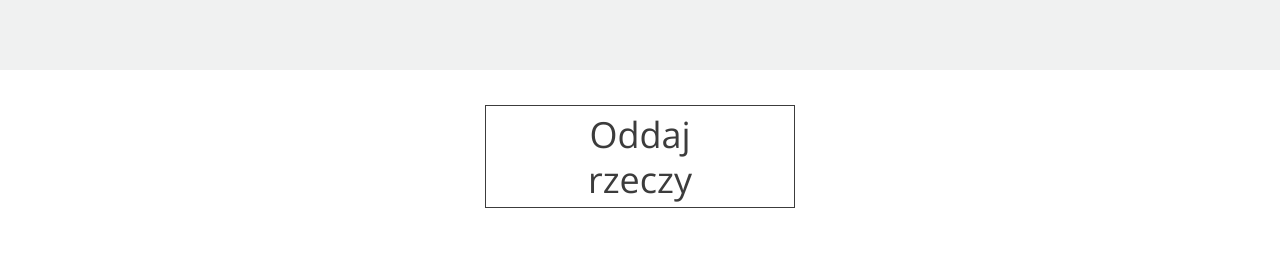
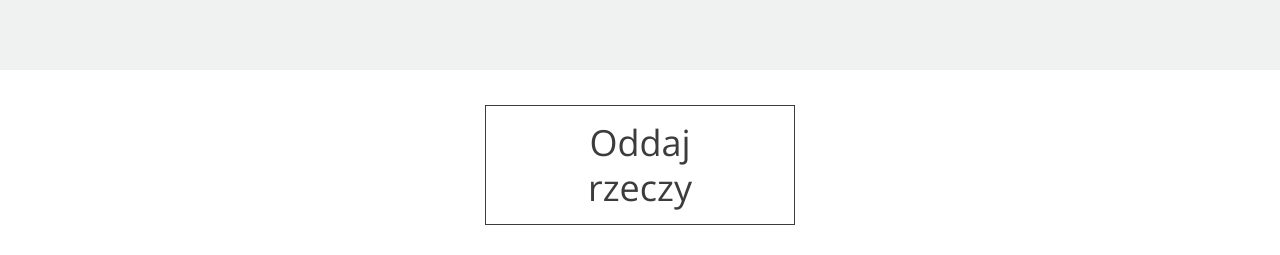
Before and after one commit to MaciekDuda/Project_CL_Oddam, a React (Vite) app in the folder oddam-w-dobre-rece/: page / in a window 1280 px wide. Shown: the part 1813-2068 px from the top of the page. Built offline with nearby package versions, Linux system fonts and the light colour scheme.

Commit message:
simple steps

```diff
--- a/oddam-w-dobre-rece/src/App.tsx
+++ b/oddam-w-dobre-rece/src/App.tsx
@@ -8,6 +8,7 @@ function App() {
 		<Router>
 			<Routes>
 				<Route path="/" element={<Home />}></Route>
+				<Route path="/" element={<Home />}></Route>
 			</Routes>
 
 		</Router>
--- a/oddam-w-dobre-rece/src/components/NavHeader.tsx
+++ b/oddam-w-dobre-rece/src/components/NavHeader.tsx
@@ -21,7 +21,7 @@ const NavHeader = () => {
 						<Link className='link'  to="/">Start</Link>
 					</li>
 					<li className="nav__menu_item">
-						<Scroll className='link' to="/">O co chodzi?</Scroll>
+						<Scroll className='link' to="simple-steps" spy={true} smooth={true} offset={-100} duration={600}>O co chodzi?</Scroll>
 					</li>
 					<li className="nav__menu_item">
 						<Scroll className='link' to="/">O nas</Scroll>
--- a/oddam-w-dobre-rece/src/components/SimpleSteps.tsx
+++ b/oddam-w-dobre-rece/src/components/SimpleSteps.tsx
@@ -1,7 +1,9 @@
+import { Link } from 'react-router-dom';
+
 const SimpleSteps = () => {
 	return (
 		<>
-			<section className="simple-steps">
+			<section className="simple-steps" id="simple-steps">
 				<div className="steps__title">
 					<p className="steps__title_text">Wystarczą 4 proste kroki</p>
 					<img
@@ -14,35 +16,40 @@ const SimpleSteps = () => {
 				<div className="steps__process">
 					<div className="process_item">
 						<img src="./src/assets/Icon-1.svg" alt="" />
-						<p className="process__title">Wybierz rzeczy</p><hr></hr>
+						<p className="process__title">Wybierz rzeczy</p>
+						<hr></hr>
 						<p className="process_desc">ubrania, zabawki, sprzęt i inne</p>
 					</div>
 
 					<div className="process_item">
 						<img src="./src/assets/Icon-2.svg" alt="" />
-						<p className="process__title">Spakuj je</p><hr></hr>
+						<p className="process__title">Spakuj je</p>
+						<hr></hr>
 						<p className="process_desc">skorzystaj z worków na smieci</p>
 					</div>
 
 					<div className="process_item">
 						<img src="./src/assets/Icon-3.svg" alt="" />
-						<p className="process__title">Zdecyduj komu chcesz pomóc</p><hr></hr>
+						<p className="process__title">Zdecyduj komu chcesz pomóc</p>
+						<hr></hr>
 						<p className="process_desc">wybierz zaufną organizację</p>
 					</div>
 
 					<div className="process_item">
 						<img src="./src/assets/Icon-4.svg" alt="" />
-						<p className="process__title">Zamów kuriera</p><hr></hr>
+						<p className="process__title">Zamów kuriera</p>
+						<hr></hr>
 						<p className="process_desc">
 							kurier przyjedzie w dogodnym terminie
 						</p>
 					</div>
 				</div>
 
-				<button className="process__btn">
-					Oddaj <br /> rzeczy
-				</button>
-
+				<Link to="/logowanie">
+					<button className="process__btn">
+						Oddaj <br /> rzeczy
+					</button>
+				</Link>
 			</section>
 		</>
 	);
```
